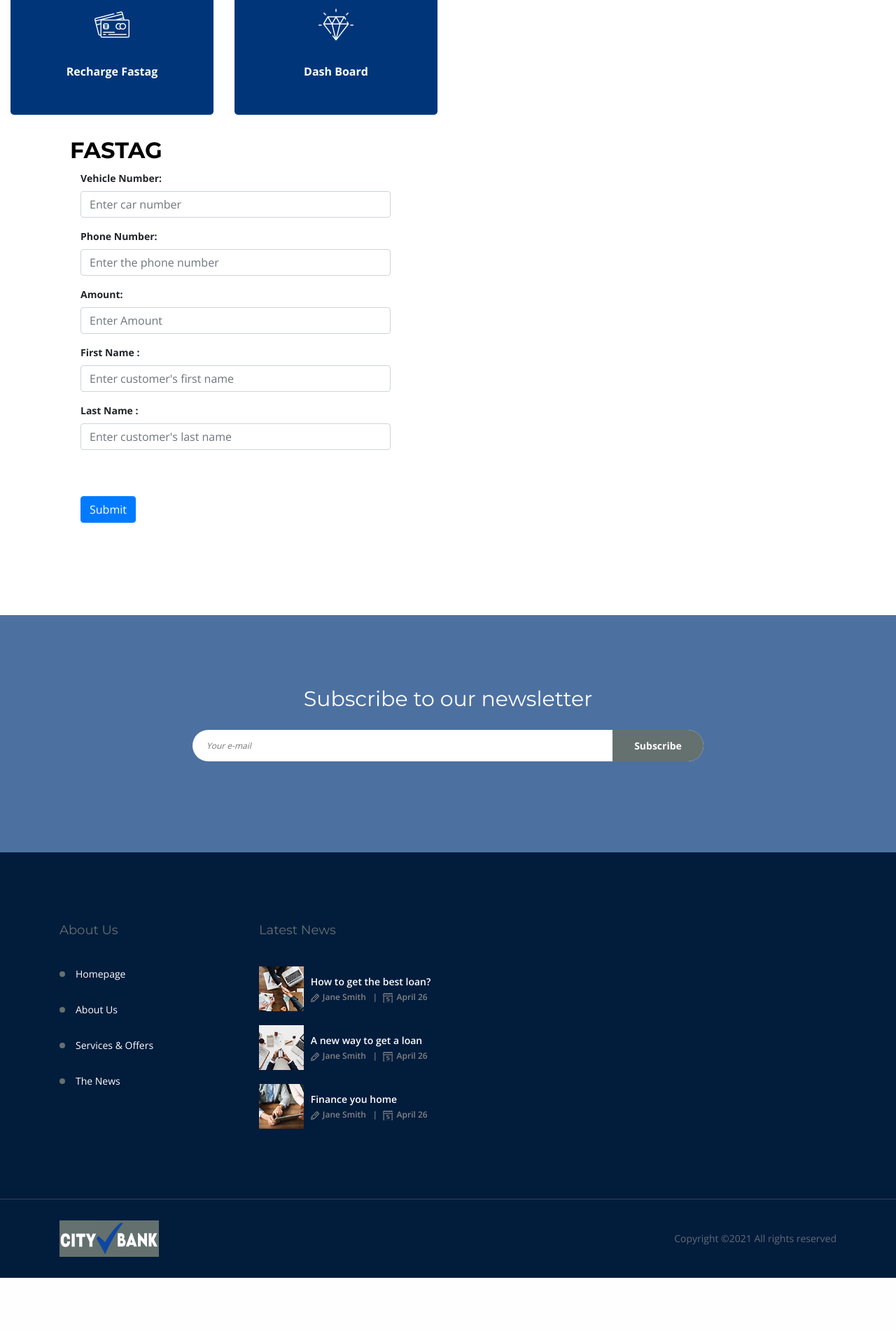
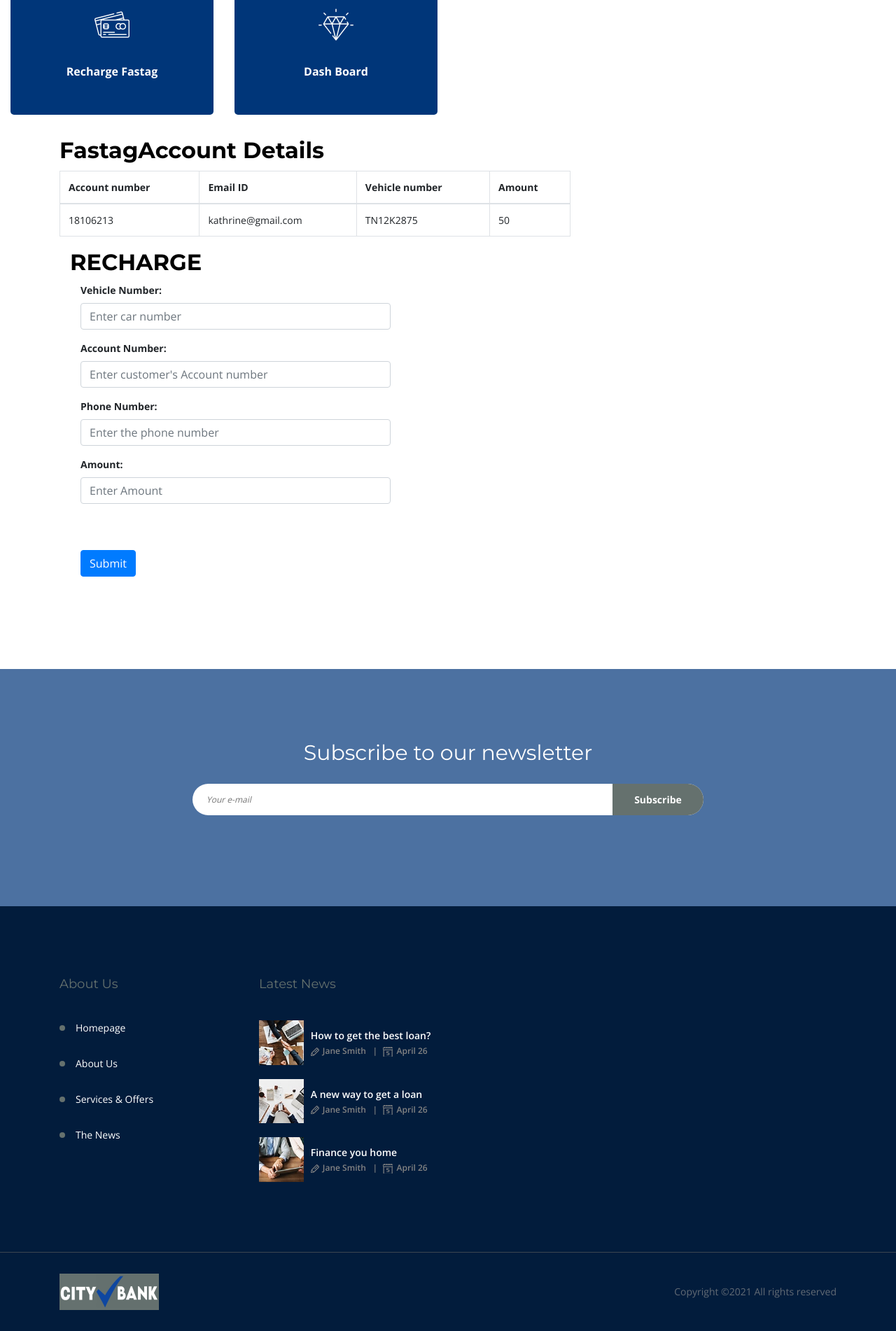
Before and after one commit to kathrinesathi/Bank-management-system, a PHP site: page /recharge.php in a window 1280 px wide. Shown: the part 535-2437 px from the top of the page at 70% size. Before the commit the page ends 2361 px from the top, so only its background shows below. Run offline with PHP 8.4, Linux system fonts and the light colour scheme; a user stored in the database is signed in; data comes from the database, SQL or seed files in the repository; both versions use the stored data as it was after the commit; some web fonts are replaced.

Commit message:
bug fixing and new db

```diff
--- a/recharge.php
+++ b/recharge.php
@@ -1,11 +1,12 @@
 <?php
 session_start();
 include 'includes/dbconnect.php';
-
+$id = addslashes($_SESSION['usr_id']);
 	$success = "";
 
 	if(isset($_POST['submit'])){
 
+		$accno = $_POST['accno'];
 		$vnum = $_POST['vnum'];
 		$amount= $_POST['amount'];
 		$sql1 = "SELECT * FROM fastag WHERE vehiclenum = '$vnum'";
@@ -18,9 +19,23 @@ include 'includes/dbconnect.php';
 
 
 		if($amount>0){
-            $total = $balance + $amount;
 
-            $sql2 = "UPDATE fastag SET amount = $total WHERE vehiclenum = '$vnum'";
+            $in_sql = "SELECT * FROM accounts WHERE accno = '$accno'";
+			$ru_sql = mysqli_query($con, $in_sql);
+            $rows = mysqli_fetch_array($ru_sql);
+            $accountbalance = $rows['accountbalance'];
+            $custacc = $rows['accno'];
+
+            $total = $accountbalance - $amount;
+            $ins_sql = "UPDATE accounts SET accountbalance = $total WHERE accno = '$accno'";
+            $run_sql = mysqli_query($con, $ins_sql);
+
+
+
+
+            $fastagbalance = $balance + $amount;
+
+            $sql2 = "UPDATE fastag SET amount = $fastagbalance WHERE vehiclenum = '$vnum'";
             // $ins_sql = "INSERT INTO fastag (fastagid, firstname, lastname, accno, emailid, amount, dob, phonenum, vehiclenum, accopendate) VALUES ('".$fastagid."', '".$fname."', '".$lname."','".$accno."', '".$emailid."', '".$amount."', '".$dob."', '".$phone."', '".$vnum."', '".$accdate."' )";
 
             $run_sql = mysqli_query($con,$sql2);
@@ -183,11 +198,59 @@ include 'includes/dbconnect.php';
 
 
                 <div class="container">
+                    <article class="row">
+                        <section class="col-lg-8">
+                            <div class="page-header">
+                                <h2>FastagAccount Details</h2>
+                            </div>
+                            <table class="table table-bordered">
+                                <thead>
+
+                                    <th>Account number</th>
+                                    <th>Email ID</th>
+                                    <th>Vehicle number</th>
+                                    <th>Amount</th>
+
+                                </thead>
+                                <?php
+
+		$in_sql = "SELECT * FROM fastag WHERE customerid = '$id'";
+		$ru_sql = mysqli_query($con, $in_sql);
+
+
+		while($rows = mysqli_fetch_array($ru_sql)){
+
+			echo '
+
+				<tbody>
+					      <tr>
+
+                            <td>'.$rows['accno'].'</td>
+                            <td>'.$rows['emailid'].'</td>
+                            <td>'.$rows['vehiclenum'].'</td>
+                            <td>'.$rows['amount'].'</td>
+
+					      </tr>
+					    </tbody>
+
+			';
+
+		}
+    ?>
+
+                            </table>
+                        </section>
+                    </article>
+                </div>
+
+
+
+                <div class="container">
                     <div class="container">
                         <article class="row">
                             <section class="col-sm-8">
                                 <div class="page-header">
-                                    <h2>FASTAG </h2>
+                                    <h2>RECHARGE </h2>
                                 </div>
                                 <form class="form-horizontal" action="recharge.php" method="post" role="form">
                                     <b>
@@ -196,6 +259,13 @@ include 'includes/dbconnect.php';
                                             <div class="col-sm-8">
                                                 <input type="text" name="vnum" class="form-control"
                                                     placeholder="Enter car number" id="vnum" required>
+                                            </div>
+                                        </div>
+                                        <div class="form-group">
+                                            <label for="text" class="col-sm-3 control-label">Account Number:</label>
+                                            <div class="col-sm-8">
+                                                <input type="text" name="accno" class="form-control"
+                                                    placeholder="Enter customer's Account number" id="accno" required>
                                             </div>
                                         </div>
                                         <div class="form-group">
@@ -212,7 +282,7 @@ include 'includes/dbconnect.php';
                                                     placeholder="Enter Amount" id="amount" required>
                                             </div>
                                         </div>
-                                        <div class="form-group">
+                                        <!-- <div class="form-group">
                                             <label for="number" class="col-sm-3 control-label">First Name :</label>
                                             <div class="col-sm-8">
                                                 <input type="text" name="fname" class="form-control"
@@ -225,7 +295,7 @@ include 'includes/dbconnect.php';
                                                 <input type="text" name="lname" class="form-control"
                                                     placeholder="Enter customer's last name" id="lname" required>
                                             </div>
-                                        </div>
+                                        </div> -->
                                         <div class="form-group">
                                             <div class="col-sm-8">
                                                 <input type="submit" id="submit" name="submit" value="Submit"
```
Also changed, not shown: fastag.php (+9 -2 lines), includes/final.sql (+9 -8 lines).
